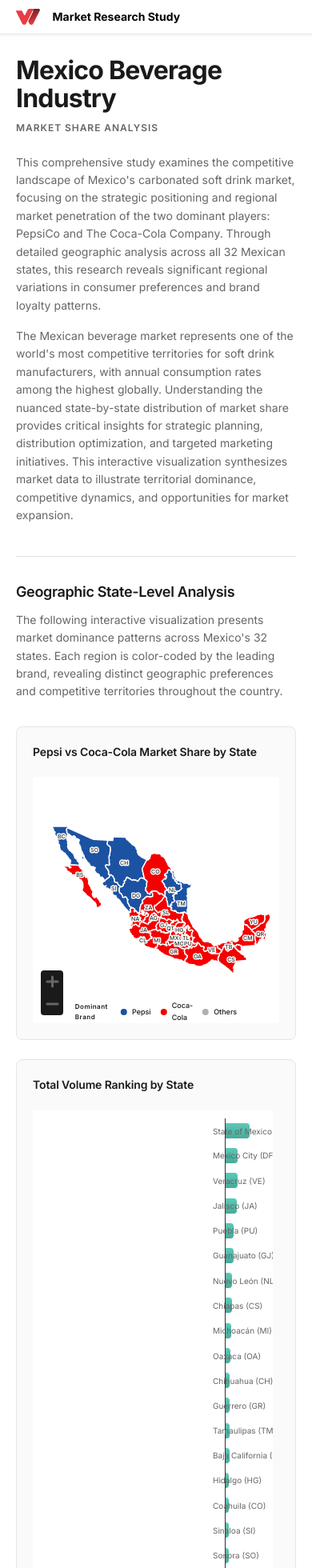
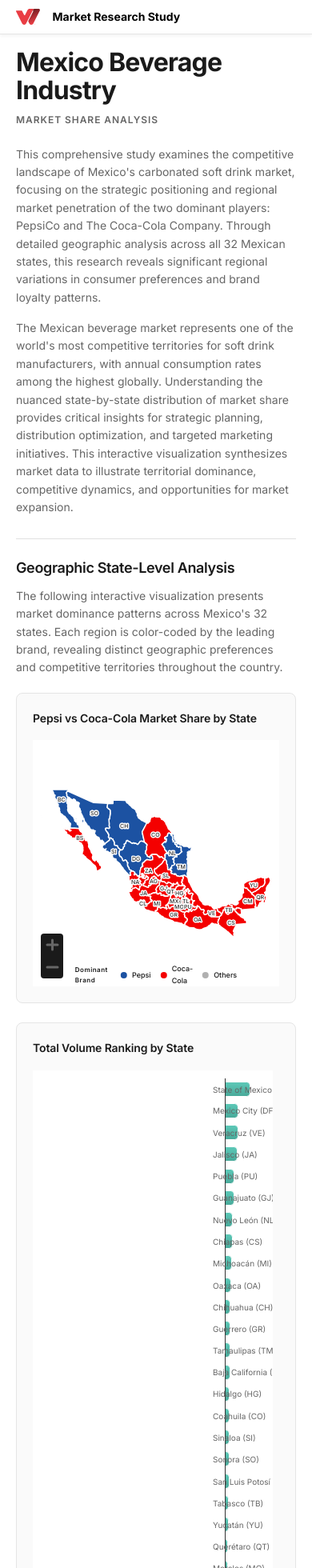
Before and after one commit to daniela2708/mex-map, a React (Vite) app: page / in a window 390 px wide. Shown: the top 1960 px of the page at 80% size. Built offline with nearby package versions, Linux system fonts and the light colour scheme.

Commit message:
Tighten chart layout spacing

```diff
--- a/src/App.css
+++ b/src/App.css
@@ -9,7 +9,7 @@
   max-width: 1200px;
   margin: 0 auto;
   width: 100%;
-  padding: 80px 40px 60px 40px;
+  padding: 64px 40px 48px 40px;
 }
 
 .footer {
@@ -40,12 +40,12 @@
 
 @media (max-width: 1024px) {
   .main-content {
-    padding: 80px 24px 40px 24px;
+    padding: 70px 24px 38px 24px;
   }
 }
 
 @media (max-width: 768px) {
   .main-content {
-    padding: 70px 20px 32px 20px;
+    padding: 60px 20px 28px 20px;
   }
 }
--- a/src/components/MapSection.css
+++ b/src/components/MapSection.css
@@ -3,8 +3,8 @@
 }
 
 .map-header {
-  margin-bottom: 32px;
-  padding-bottom: 40px;
+  margin-bottom: 24px;
+  padding-bottom: 28px;
   border-bottom: 1px solid #e0e0e0;
 }
 
@@ -45,7 +45,7 @@
 }
 
 .map-intro {
-  margin-bottom: 32px;
+  margin-bottom: 20px;
 }
 
 .map-intro-title {
@@ -69,24 +69,26 @@
   font-family: 'Inter', -apple-system, BlinkMacSystemFont, sans-serif;
 }
 
+
 .charts-grid {
   display: flex;
   gap: 24px;
   align-items: stretch;
-  --panel-height: 720px;
+  --map-height: 680px;
+  --ranking-height: 560px;
 }
 
 .ranking-container {
   position: relative;
   border: 1px solid #e5e5e5;
   border-radius: 8px;
-  padding: 32px;
+  padding: 24px;
   background: #fafafa;
   width: 100%;
   flex: 1 1 0;
   display: flex;
   flex-direction: column;
-  height: var(--panel-height);
+  height: var(--ranking-height);
 }
 
 .ranking-chart-wrapper {
@@ -125,10 +127,10 @@
   position: relative;
   border: 1px solid #e5e5e5;
   border-radius: 8px;
-  padding: 32px;
+  padding: 24px;
   background: #fafafa;
   flex: 1;
-  height: var(--panel-height);
+  height: var(--map-height);
   display: flex;
   flex-direction: column;
 }
@@ -145,7 +147,7 @@
 }
 
 .map-title-bar {
-  margin-bottom: 20px;
+  margin-bottom: 16px;
 }
 
 .map-title {
@@ -166,7 +168,7 @@
 /* Legend */
 .legend {
   position: absolute;
-  bottom: 20px;
+  bottom: 12px;
   left: 50%;
   transform: translateX(-50%);
   padding: 10px 16px;
@@ -220,7 +222,8 @@
 @media (max-width: 1024px) {
   .charts-grid {
     flex-direction: column;
-    --panel-height: 600px;
+    --map-height: 620px;
+    --ranking-height: 520px;
   }
 
   .ranking-container {
@@ -231,7 +234,7 @@
 
   .map-container {
     order: 1;
-    height: var(--panel-height);
+    height: var(--map-height);
   }
 }
 
--- a/src/components/MapSection.tsx
+++ b/src/components/MapSection.tsx
@@ -325,7 +325,7 @@ export const MapSection: React.FC = () => {
         setMapOptions(options);
         console.log('✅ DEBUG: Map options set successfully');
 
-        const rankingChartHeight = Math.max(rankingData.length * 32, 720);
+        const rankingChartHeight = Math.max(rankingData.length * 28, 560);
         const rankingMaxVolume = rankingData.length
           ? Math.max(...rankingData.map(point => point.y || 0))
           : 0;
```
